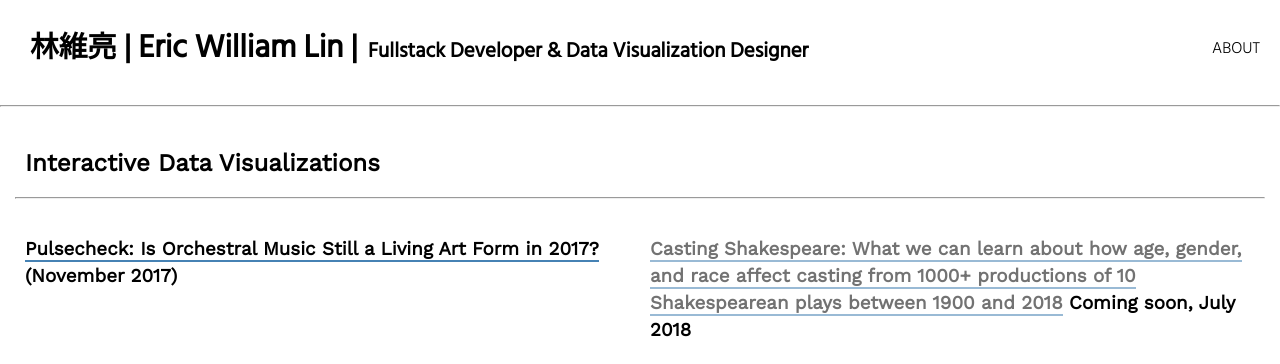
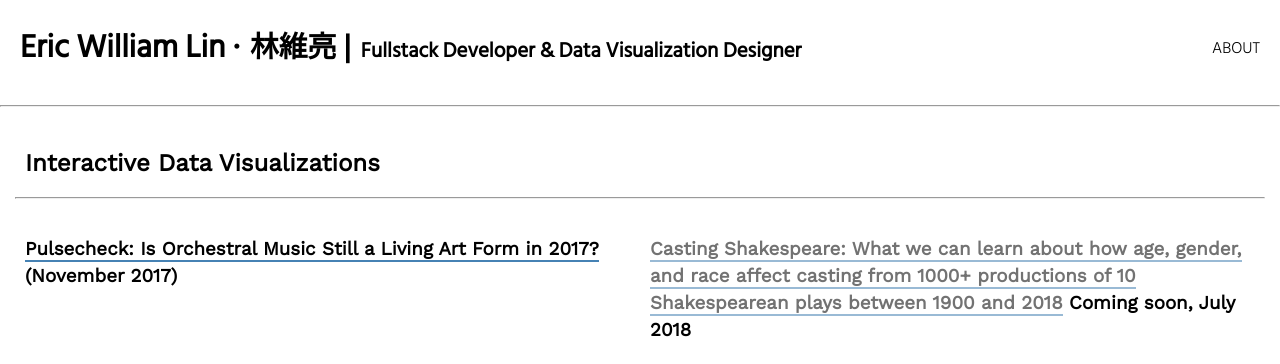
Before and after one commit to ewlin/ewlin.github.io, a plain HTML site: page index.html in a window 1280 px wide. Shown: the top 364 px of the page. Drawn offline with nearby package versions, Linux system fonts and the light colour scheme.

Commit message:
added interpunct

```diff
--- a/index.html
+++ b/index.html
@@ -119,7 +119,7 @@
 
   <body>
     <header>
-      <h1><span class='chinese'>林維亮</span> | Eric William Lin |<span>Fullstack Developer &amp Data Visualization Designer</span></h1>
+      <h1>Eric William Lin &#183<span class='chinese'>林維亮</span> |<span>Fullstack Developer &amp Data Visualization Designer</span></h1>
       <p class='about'>ABOUT</p>
     </header>
     <hr>
```
